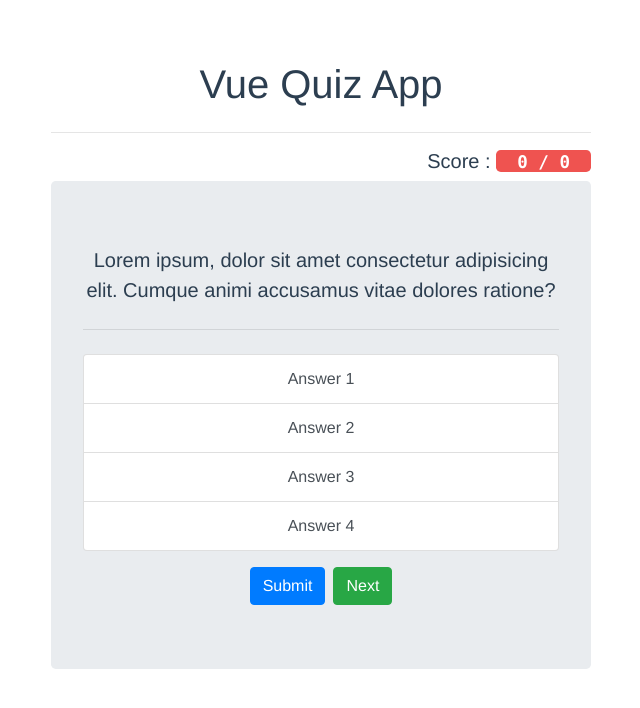
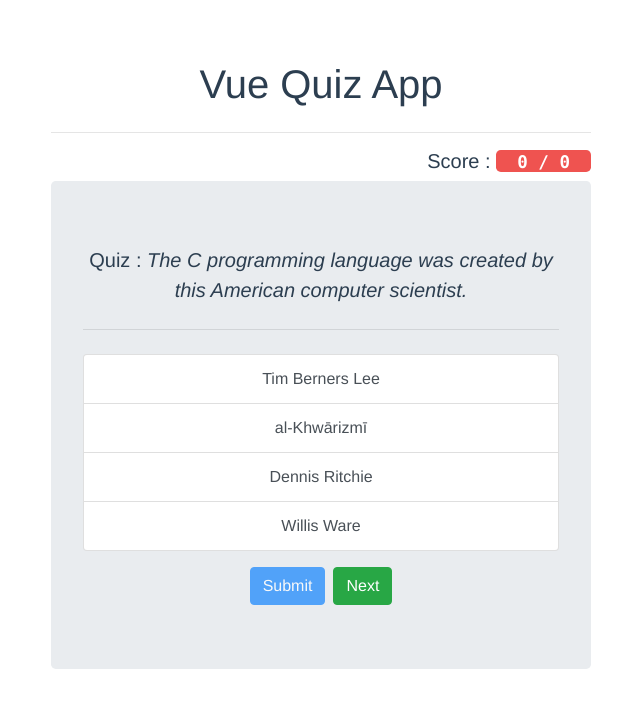
Before and after one commit to iam-raihan/vue-quiz-app, a Vue app: page / in a window 1280 px wide. Shown: the top 708 px of the page, without its empty margins (319-959 px from the left). Built offline with nearby package versions, Linux system fonts and the light colour scheme; no server answers; what cxlt-vue2-toastr would draw is missing.

Commit message:
submit answer

```diff
--- a/src/Api/QuizApi.js
+++ b/src/Api/QuizApi.js
@@ -1,9 +1,29 @@
-const url = "https://opentdb.com/api.php?amount=1&category=18";
+// const url = "https://opentdb.com/api.php?amount=1&category=18&difficulty=easy";
 
 export default {
   async newQuizAsync() {
-    let response = await fetch(url);
-    let data = await response.json();
-    return data.results[0];
+    // let response = await fetch(url);
+    // let data = await response.json();
+    // return data.results[0];
+
+    /**
+     * Simulate api call
+     */
+    const demoData = `{
+      "category": "Science: Computers",
+      "type": "multiple",
+      "difficulty": "easy",
+      "question": "The C programming language was created by this American computer scientist. ",
+      "correct_answer": "Dennis Ritchie",
+      "incorrect_answers": [
+        "Tim Berners Lee",
+        "al-Khwārizmī",
+        "Willis Ware"
+      ]
+    }`;
+
+    return new Promise(resolve => {
+      setTimeout(() => resolve(JSON.parse(demoData)), 1000);
+    });
   }
 };
--- a/src/components/QuizBox.vue
+++ b/src/components/QuizBox.vue
@@ -2,31 +2,105 @@
   <div>
     <b-jumbotron>
       <template slot="lead">
-        Lorem ipsum, dolor sit amet consectetur adipisicing elit. Cumque animi
-        accusamus vitae dolores ratione?
+        Quiz : <i>{{ getQuestion }}</i>
       </template>
+
       <hr class="my-4" />
+
       <b-list-group>
-        <b-list-group-item button>Answer 1</b-list-group-item>
-        <b-list-group-item button>Answer 2</b-list-group-item>
-        <b-list-group-item button>Answer 3</b-list-group-item>
-        <b-list-group-item button>Answer 4</b-list-group-item>
+        <b-list-group-item
+          button
+          v-for="(option, index) in getQuizOptions"
+          :key="index"
+          @click="onAnswerSelected(option)"
+          :class="[getBtnClass(option)]"
+          >{{ option }}
+        </b-list-group-item>
       </b-list-group>
 
       <div class="mt-3"></div>
 
-      <b-button variant="primary">Submit</b-button>
-      <b-button variant="success" class="ml-2">Next</b-button>
+      <span id="submit-btn-span">
+        <b-button
+          @click="onSubmitAnswer"
+          variant="primary"
+          :disabled="!canSubmitAnswer"
+        >
+          Submit
+        </b-button>
+      </span>
+
+      <b-button @click="storeNewQuiz" variant="success" class="ml-2"
+        >Next</b-button
+      >
     </b-jumbotron>
+
+    <b-tooltip
+      v-b-tooltip.hover
+      :disabled="isAnswerSelected"
+      placement="left"
+      target="submit-btn-span"
+      title="Select an option!"
+    >
+    </b-tooltip>
   </div>
 </template>
 
 <script>
-export default {};
+import { mapState, mapGetters, mapActions } from "vuex";
+
+export default {
+  computed: {
+    ...mapState("QuizModule", ["selectedAnswer", "answerSubmitted"]),
+    ...mapGetters("QuizModule", [
+      "getQuestion",
+      "getQuizOptions",
+      "canSubmitAnswer",
+      "isAnswerSelected",
+      "getCorrectAnswer"
+    ])
+  },
+  methods: {
+    ...mapActions("QuizModule", [
+      "onAnswerSelected",
+      "onSubmitAnswer",
+      "storeNewQuiz"
+    ]),
+    // getNextQuiz() {
+    //   this.$store.dispatch("QuizModule/storeNewQuiz");
+    // },
+    getBtnClass(option) {
+      if (this.answerSubmitted === true) {
+        if (option === this.getCorrectAnswer) return "ans-correct";
+        if (option === this.selectedAnswer) return "ans-incorrect";
+        return "disabled";
+      }
+
+      if (option === this.selectedAnswer) return "ans-selected";
+
+      return "ans-btn";
+    }
+  }
+};
 </script>
 
 <style scoped>
-.answer-btn:hover {
+.ans-btn:hover {
   background-color: #b3e5fc;
 }
+.ans-selected {
+  background-color: #007bffb7 !important;
+}
+.ans-incorrect {
+  background-color: #ee5253 !important;
+}
+.ans-correct {
+  background-color: #10ac84 !important;
+}
+.ans-selected,
+.ans-correct,
+.ans-incorrect {
+  color: whitesmoke !important;
+  pointer-events: none;
+}
 </style>
--- a/src/store/QuizModule/index.js
+++ b/src/store/QuizModule/index.js
@@ -4,7 +4,9 @@ import QuizApi from "@/Api/QuizApi";
  * state
  */
 const state = {
-  quiz: {},
+  quiz: null,
+  selectedAnswer: null,
+  answerSubmitted: false,
   score: {
     correct: 0,
     wrong: 0
@@ -16,7 +18,22 @@ const state = {
  */
 const mutations = {
   setNewQuiz(state, payload) {
+    state.selectedAnswer = null;
+    state.answerSubmitted = false;
     state.quiz = payload;
+  },
+  incrementScore(state, isCorrect) {
+    if (isCorrect) {
+      state.score.correct++;
+    } else {
+      state.score.wrong++;
+    }
+  },
+  setSelectedAnswer(state, answer) {
+    state.selectedAnswer = answer;
+  },
+  setAnswerSubmitted(state) {
+    state.answerSubmitted = true;
   }
 };
 
@@ -25,12 +42,23 @@ const mutations = {
  */
 const actions = {
   storeNewQuiz({ commit }) {
+    commit("setNewQuiz", null);
+
     QuizApi.newQuizAsync()
-      .then(quiz => {
+      .then(data => {
         console.log("quiz received");
-        commit("setNewQuiz", quiz);
+        commit("setNewQuiz", data);
       })
       .catch(err => console.log(err));
+  },
+  onAnswerSelected({ commit, state }, answer) {
+    if (state.answerSubmitted === false) commit("setSelectedAnswer", answer);
+  },
+  onSubmitAnswer({ commit, state }) {
+    commit("setAnswerSubmitted");
+
+    const isCorrect = state.selectedAnswer === state.quiz.correct_answer;
+    commit("incrementScore", isCorrect);
   }
 };
 
@@ -38,8 +66,34 @@ const actions = {
  * getters
  */
 const getters = {
+  getQuizOptions(state) {
+    if (state.quiz == null) return [];
+
+    const options = [
+      ...state.quiz.incorrect_answers,
+      state.quiz.correct_answer
+    ];
+    return options.sort(() => Math.random() - 0.5);
+  },
+  getQuestion(state) {
+    if (state.quiz == null) return "Loading...";
+
+    return state.quiz.question;
+  },
+  getCorrectAnswer(state) {
+    if (state.quiz == null) return null;
+
+    return state.quiz.correct_answer;
+  },
+  isAnswerSelected(state) {
+    return state.selectedAnswer !== null;
+  },
+  canSubmitAnswer(state) {
+    return state.selectedAnswer !== null && !state.answerSubmitted;
+  },
   getTotalAnswered(state) {
-    return state.score.correct + state.score.wrong;
+    const score = state.score;
+    return score.correct + score.wrong;
   }
 };
 
```
